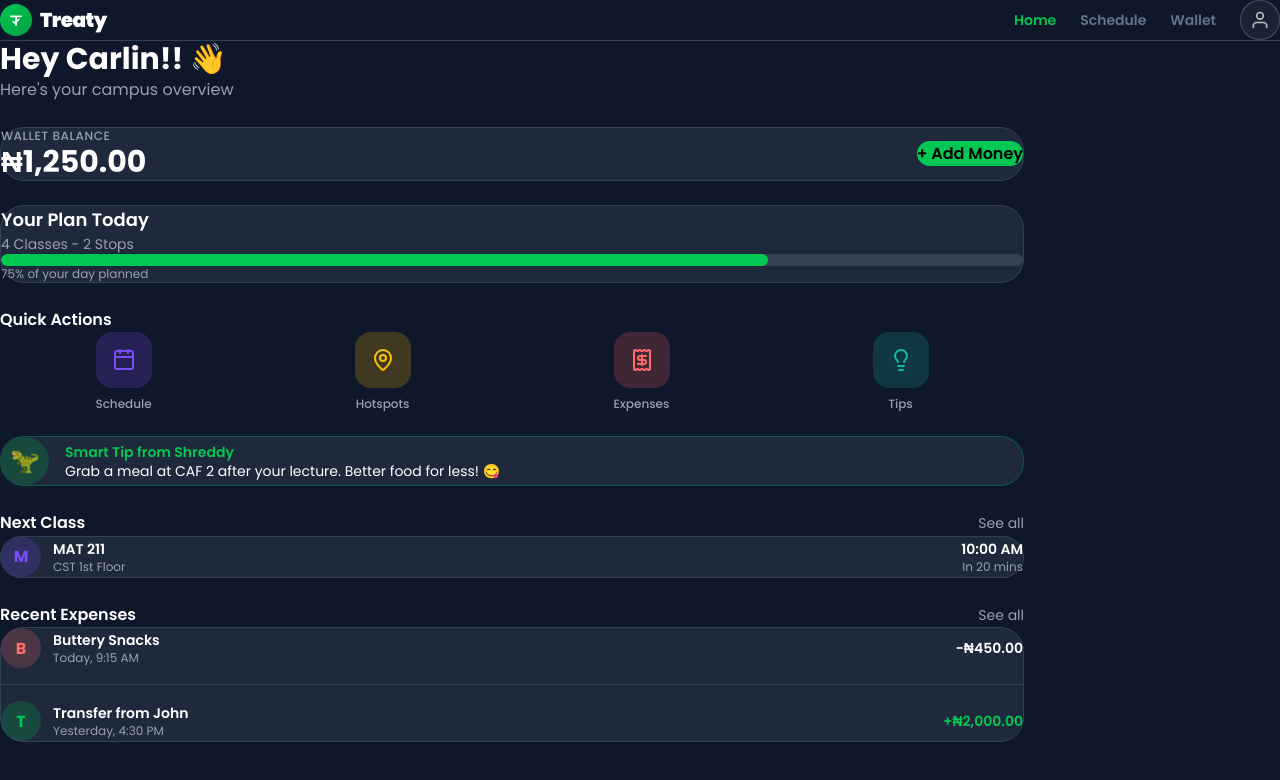
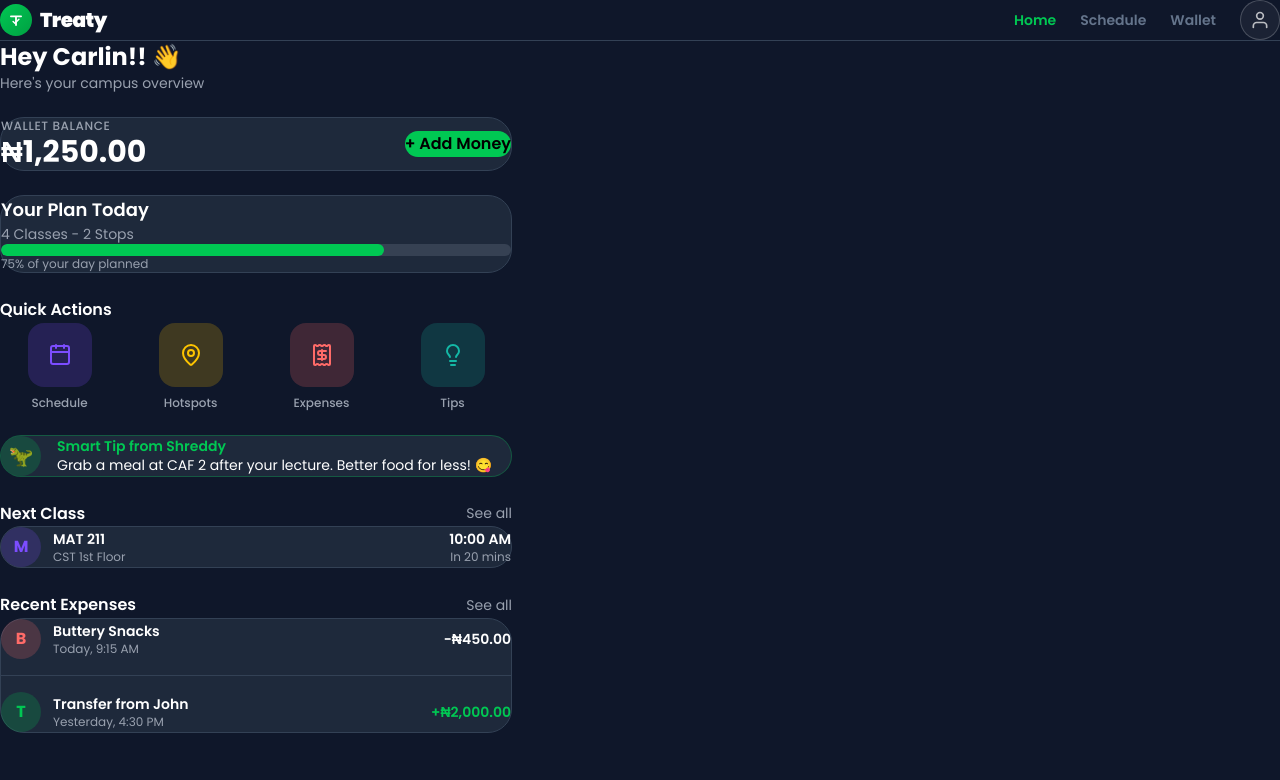
Before and after one commit to ExcelChisom/Treaty, a Next.js app: page /dashboard in a window 1280 px wide. Shown: the top 780 px of the page. Built offline with nearby package versions, Linux system fonts and the light colour scheme; no server answers.

Commit message:
style: apply strict max-w-lg container constraints and typography polish to dashboard feed

```diff
--- a/src/app/dashboard/page.tsx
+++ b/src/app/dashboard/page.tsx
@@ -14,12 +14,12 @@ export default async function DashboardPage() {
     "Carlin!";
 
   return (
-    <main className="max-w-5xl mx-auto w-full px-4 md:px-8 pt-6 pb-24 flex flex-col gap-6">
+    <main className="max-w-lg mx-auto w-full px-4 pt-6 pb-24 flex flex-col gap-6">
 
       {/* 1. Header */}
       <section className="animate-fade-in-up">
-        <h1 className="text-white text-3xl font-bold">Hey {nickname}! 👋</h1>
-        <p className="text-gray-400 mt-1">Here's your campus overview</p>
+        <h1 className="text-white text-2xl font-bold">Hey {nickname}! 👋</h1>
+        <p className="text-gray-400 text-sm mt-1">Here's your campus overview</p>
       </section>
 
       {/* 2. Wallet Card */}
@@ -56,28 +56,28 @@ export default async function DashboardPage() {
         <h2 className="text-white font-semibold mb-3">Quick Actions</h2>
         <div className="grid grid-cols-4 gap-3">
           <button className="flex flex-col items-center gap-2 group">
-            <div className="w-14 h-14 rounded-2xl bg-[#7C4DFF]/20 flex items-center justify-center text-[#7C4DFF] group-active:scale-95 transition-transform">
+            <div className="w-16 h-16 rounded-2xl bg-[#7C4DFF]/20 flex items-center justify-center text-[#7C4DFF] group-active:scale-95 transition-transform">
               <Calendar size={24} />
             </div>
             <span className="text-xs text-gray-400 font-medium">Schedule</span>
           </button>
 
           <button className="flex flex-col items-center gap-2 group">
-            <div className="w-14 h-14 rounded-2xl bg-[#FDC400]/20 flex items-center justify-center text-[#FDC400] group-active:scale-95 transition-transform">
+            <div className="w-16 h-16 rounded-2xl bg-[#FDC400]/20 flex items-center justify-center text-[#FDC400] group-active:scale-95 transition-transform">
               <MapPin size={24} />
             </div>
             <span className="text-xs text-gray-400 font-medium">Hotspots</span>
           </button>
 
           <button className="flex flex-col items-center gap-2 group">
-            <div className="w-14 h-14 rounded-2xl bg-[#FF6B68]/20 flex items-center justify-center text-[#FF6B68] group-active:scale-95 transition-transform">
+            <div className="w-16 h-16 rounded-2xl bg-[#FF6B68]/20 flex items-center justify-center text-[#FF6B68] group-active:scale-95 transition-transform">
               <Receipt size={24} />
             </div>
             <span className="text-xs text-gray-400 font-medium">Expenses</span>
           </button>
 
           <button className="flex flex-col items-center gap-2 group">
-            <div className="w-14 h-14 rounded-2xl bg-[#14B8A6]/20 flex items-center justify-center text-[#14B8A6] group-active:scale-95 transition-transform">
+            <div className="w-16 h-16 rounded-2xl bg-[#14B8A6]/20 flex items-center justify-center text-[#14B8A6] group-active:scale-95 transition-transform">
               <Lightbulb size={24} />
             </div>
             <span className="text-xs text-gray-400 font-medium">Tips</span>
@@ -87,8 +87,8 @@ export default async function DashboardPage() {
 
       {/* 5. Shreddy's Smart Tip */}
       <section className="animate-fade-in-up delay-200 mt-2">
-        <div className="bg-[#1E293B] border border-[#00C853]/30 rounded-3xl p-4 flex gap-4 items-center">
-          <div className="w-12 h-12 rounded-full bg-[#00C853]/20 flex items-center justify-center text-2xl flex-shrink-0">
+        <div className="bg-[#1E293B] border border-[#00C853]/30 rounded-3xl p-4 flex flex-row items-center gap-4">
+          <div className="w-10 h-10 rounded-full bg-[#00C853]/20 flex items-center justify-center text-xl shrink-0">
             🦖
           </div>
           <div>
```
